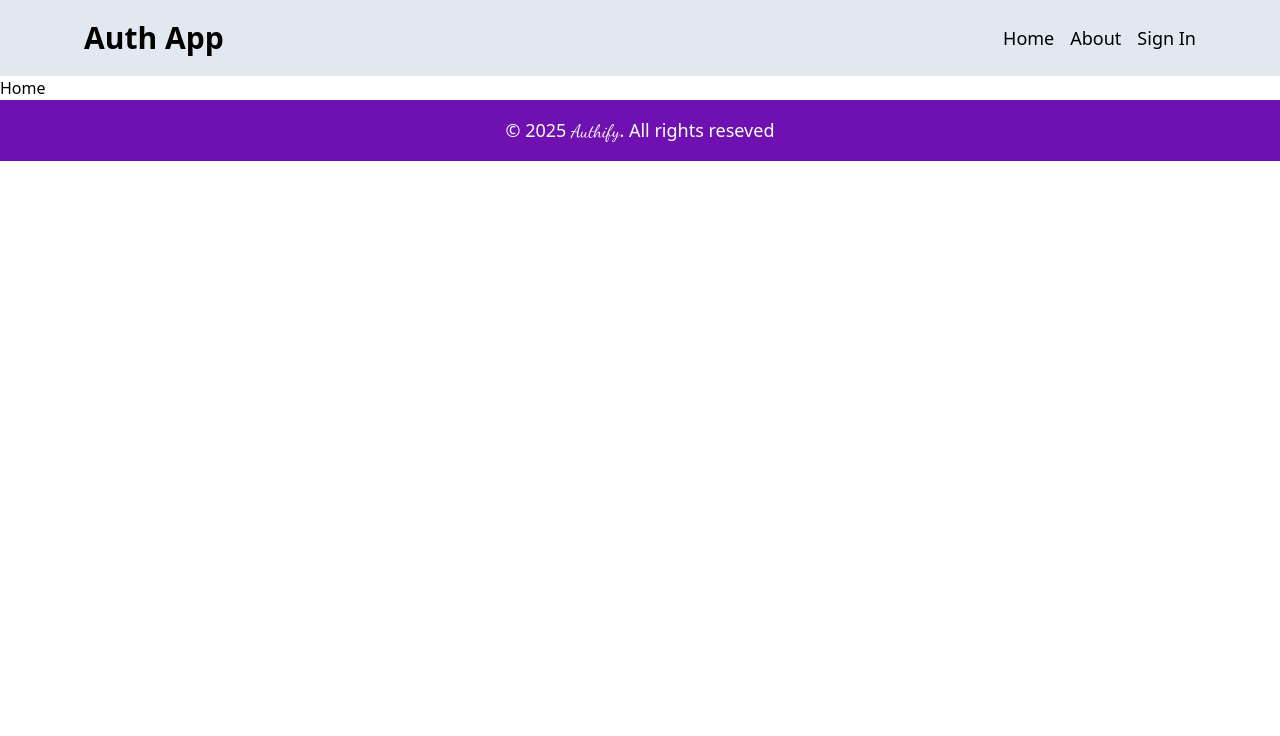
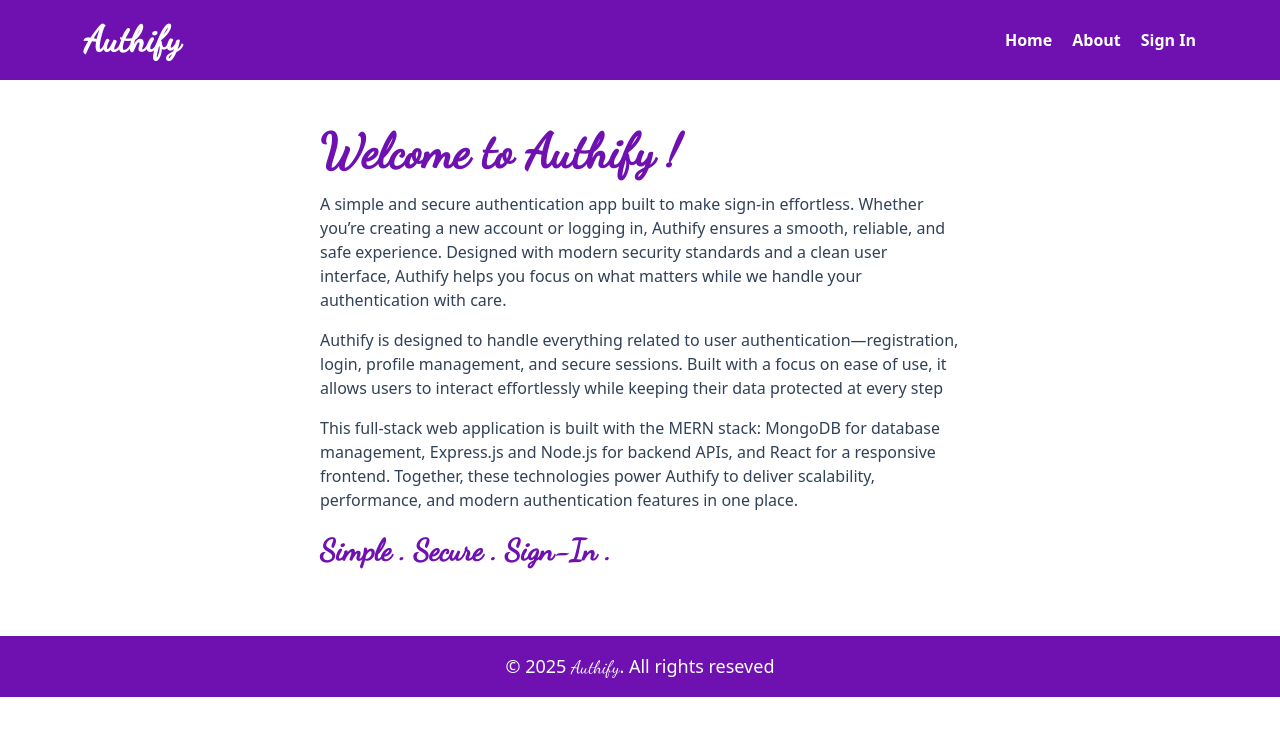
Before and after one commit to FaiqaN27/mern-crud-auth, a React (Vite) app in the folder frontend/: page / in a window 1280 px wide. Shown: the top 736 px of the page. Built offline with nearby package versions, Linux system fonts and the light colour scheme; no server answers.

Commit message:
complete home page

```diff
--- a/frontend/src/components/Header.jsx
+++ b/frontend/src/components/Header.jsx
@@ -4,12 +4,12 @@ import { useSelector } from 'react-redux';
 export default function Header() {
   const { currentUser } = useSelector((state) => state.user);
   return (
-    <div className="bg-slate-200">
+    <div className="bg-purple-800">
       <div className="flex justify-between items-center max-w-6xl mx-auto p-5">
         <Link to="/">
-          <h1 className="font-bold text-3xl">Auth App</h1>
+          <h1 className="font-bold text-4xl font-cursive text-white">Authify</h1>
         </Link>
-        <ul className="flex gap-4 text-[18px]">
+        <ul className="flex gap-5 text-[16px] text-white font-bold">
           <Link to="/">
             <li>Home</li>
           </Link>
@@ -18,7 +18,7 @@ export default function Header() {
           </Link>
           <Link to="/profile">
             {currentUser ?
-              (<img src={currentUser.profilePicture} alt="profile" className="h-7 w-7 rounded-full object-cover" />) : (<li>Sign In</li>)}
+              (<img src={currentUser.profilePicture} alt="profile" className="h-8 w-8 rounded-full object-cover" />) : (<li>Sign In</li>)}
           </Link>
         </ul>
       </div>
--- a/frontend/src/pages/Home.jsx
+++ b/frontend/src/pages/Home.jsx
@@ -1,7 +1,13 @@
-import React from 'react'
-
 export default function Home() {
   return (
-    <div>Home</div>
+    <div className="px-4 py-12 max-w-2xl mx-auto">
+      <h1 className="text-purple-800 text-5xl font-bold mb-4 font-cursive">Welcome to Authify !</h1>
+      <p className="mb-4 text-slate-700">A simple and secure authentication app built to make sign-in effortless. Whether you’re creating a new account or logging in, Authify ensures a smooth, reliable, and safe experience. Designed with modern security standards and a clean user interface, Authify helps you focus on what matters while we handle your authentication with care.</p>
+
+      <p className="mb-4 text-slate-700">Authify is designed to handle everything related to user authentication—registration, login, profile management, and secure sessions. Built with a focus on ease of use, it allows users to interact effortlessly while keeping their data protected at every step</p>
+
+      <p className="mb-4 text-slate-700">This full-stack web application is built with the MERN stack: MongoDB for database management, Express.js and Node.js for backend APIs, and React for a responsive frontend. Together, these technologies power Authify to deliver scalability, performance, and modern authentication features in one place.</p>
+      <h3 className="text-purple-800 text-3xl font-bold my-5 font-cursive">Simple . Secure . Sign-In .</h3>
+    </div >
   )
 }
```
